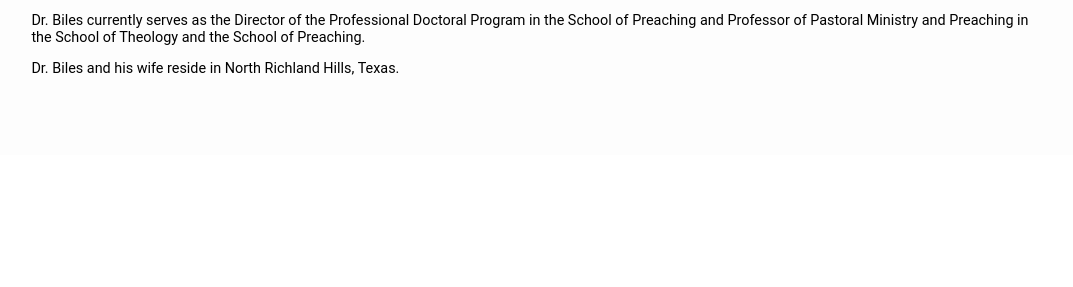
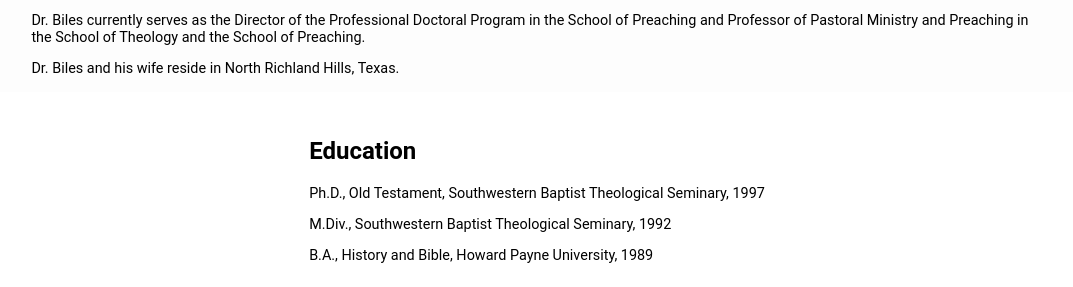
Before and after one commit to timbiles/deron_portfolio, a Gatsby site: page /about in a window 1280 px wide. Shown: the part 760-1047 px from the top of the page, without its empty margins (103-1176 px from the left). Before the commit the page ends 948 px from the top, so only its background shows below. Built offline with nearby package versions, Linux system fonts and the light colour scheme; Gatsby itself is replaced by a stand-in of ours.

Commit message:
host update

```diff
--- a/src/components/footer/footer.css
+++ b/src/components/footer/footer.css
@@ -2,8 +2,9 @@
     display: flex;
     justify-content: center;
     align-content: center;
-    height: 90px;
+    height: 60px;
     background-color: #1B1A1B;
+    box-shadow: 1px 1px 5px #1B1A1B;
 }
 
 .footer p {
@@ -13,9 +14,10 @@
 
 .footer_container {
     display: flex;
-    align-items: flex-end;
+    align-items: center;
 }
 
 .olive {
     height: 20px;
+
 }
--- a/src/pages/about.js
+++ b/src/pages/about.js
@@ -18,7 +18,7 @@ const About = () => (
           <div className="a_line" />
         </div>
       </div>
-      <div className='bio_sub'>
+      <div className="bio_sub">
         <p>
           Dean Emeritus of Southwestern Center for Extension Education
           <br /> Professor of Pastoral Ministries and Preaching
@@ -29,11 +29,11 @@ const About = () => (
     </div>
 
     <div className="about_container">
-    <img
-      className='profile_pic'
-      src="https://theologicalmatters.com/wp-content/uploads/2017/07/headshot-tm-deronbiles.jpg"
-      alt="Deron Profile"
-    />
+      <img
+        className="profile_pic"
+        src="https://theologicalmatters.com/wp-content/uploads/2017/07/headshot-tm-deronbiles.jpg"
+        alt="Deron Profile"
+      />
       <p>
         Dr. Deron J. Biles and his wife, Jaye, have four sons: Joshua, Timothy,
         Jonathan, and David. They also have four daughters-in-law and four
@@ -70,6 +70,14 @@ const About = () => (
       </p>
       <p>Dr. Biles and his wife reside in North Richland Hills, Texas.</p>
     </div>
+    <div className='about_ed'>
+      <h2>Education</h2>
+      <p>
+        Ph.D., Old Testament, Southwestern Baptist Theological Seminary, 1997{' '}
+      </p>
+      <p>M.Div., Southwestern Baptist Theological Seminary, 1992</p>
+      <p>B.A., History and Bible, Howard Payne University, 1989</p>
+    </div>
   </div>
 )
 
--- a/src/pages/styles/about.css
+++ b/src/pages/styles/about.css
@@ -11,9 +11,7 @@
   flex-direction: column;
   justify-content: center;
   align-items: center;
-  /* box-shadow: 1px 1px 3px rgb(184, 184, 184); */
   padding-top: 8%;
-  /* padding: 1%; */
   width: 100%;
   opacity: 1;
   background-color: #fdfdfd;
@@ -28,7 +26,7 @@
 
 .bio_sub p {
   text-align: center;
-  font-size: .9rem;
+  font-size: 0.9rem;
   letter-spacing: 2px;
 }
 
@@ -39,26 +37,30 @@
   font-size: 3.5rem;
   letter-spacing: 2px;
   color: rgb(60, 60, 60);
-  /* width: 100%; */
 }
 
 .about_container {
-
   background-color: #fdfdfd;
 
-  padding: 5% 10%;
+  padding: 5% 10% 0 10%;
   margin-bottom: 2%;
   opacity: 1;
 }
 
 .profile_pic {
-    float: left;
-    margin: 1%;
+  float: left;
+  margin: 1%;
 }
 
 .about_container p {
   font-size: 0.9rem;
-  /* padding: 1%; */
+}
+
+.about_ed {
+}
+
+.about_ed p {
+  font-size: 0.9rem;
 }
 
 .line_container {
```
